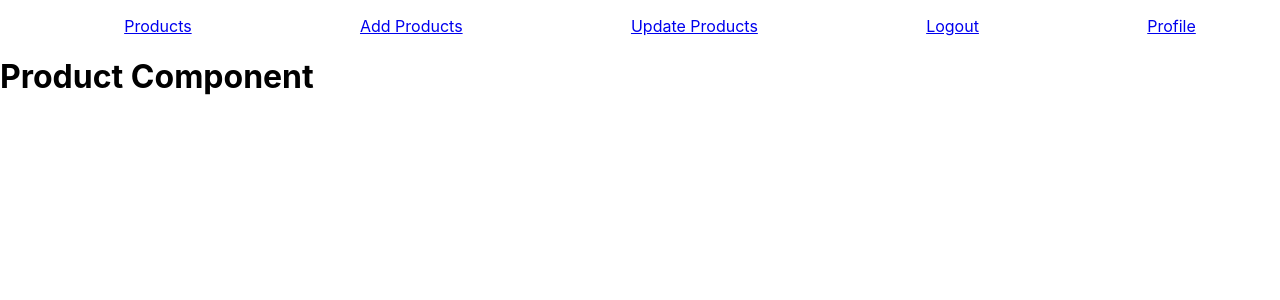
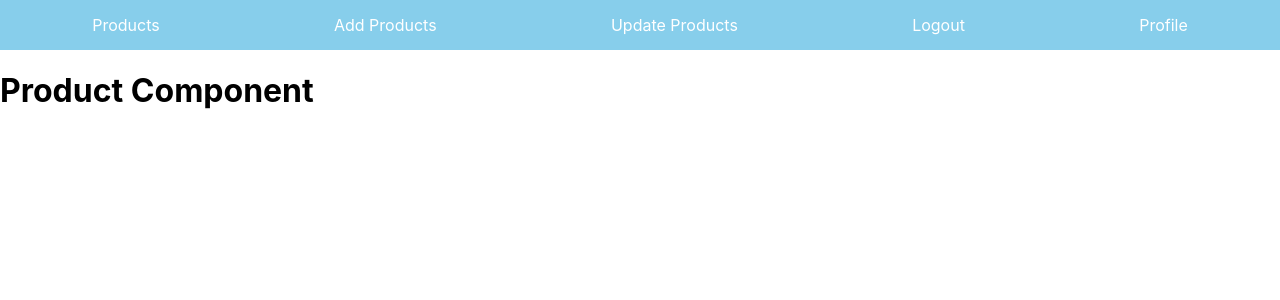
Before and after one commit to kumasumit/Ecommerce-Dashboard-FrontEnd-React, a React (Create React App) app: page / in a window 1280 px wide. Shown: the top 300 px of the page. Built offline with nearby package versions, Linux system fonts and the light colour scheme.

Commit message:
comple design of nav haeders

```diff
--- a/src/App.css
+++ b/src/App.css
@@ -1,6 +1,18 @@
-/* styles for nav-ul nav ul class */
+/* here we are using rem and 1rem = 16px by default unless user changes it */
+/* styles for Navbar*/
 .nav-ul{
   display: flex;
   list-style: none;
   justify-content: space-around;
+  padding: 0.3125rem;
+  margin: 0rem;
+  background-color: skyblue;
 }
+.nav-ul li{
+  padding: 0.625rem;
+}
+.nav-ul li a {
+  text-decoration: none;
+  color: white;
+  padding: 0.3125rem;
+}
```
